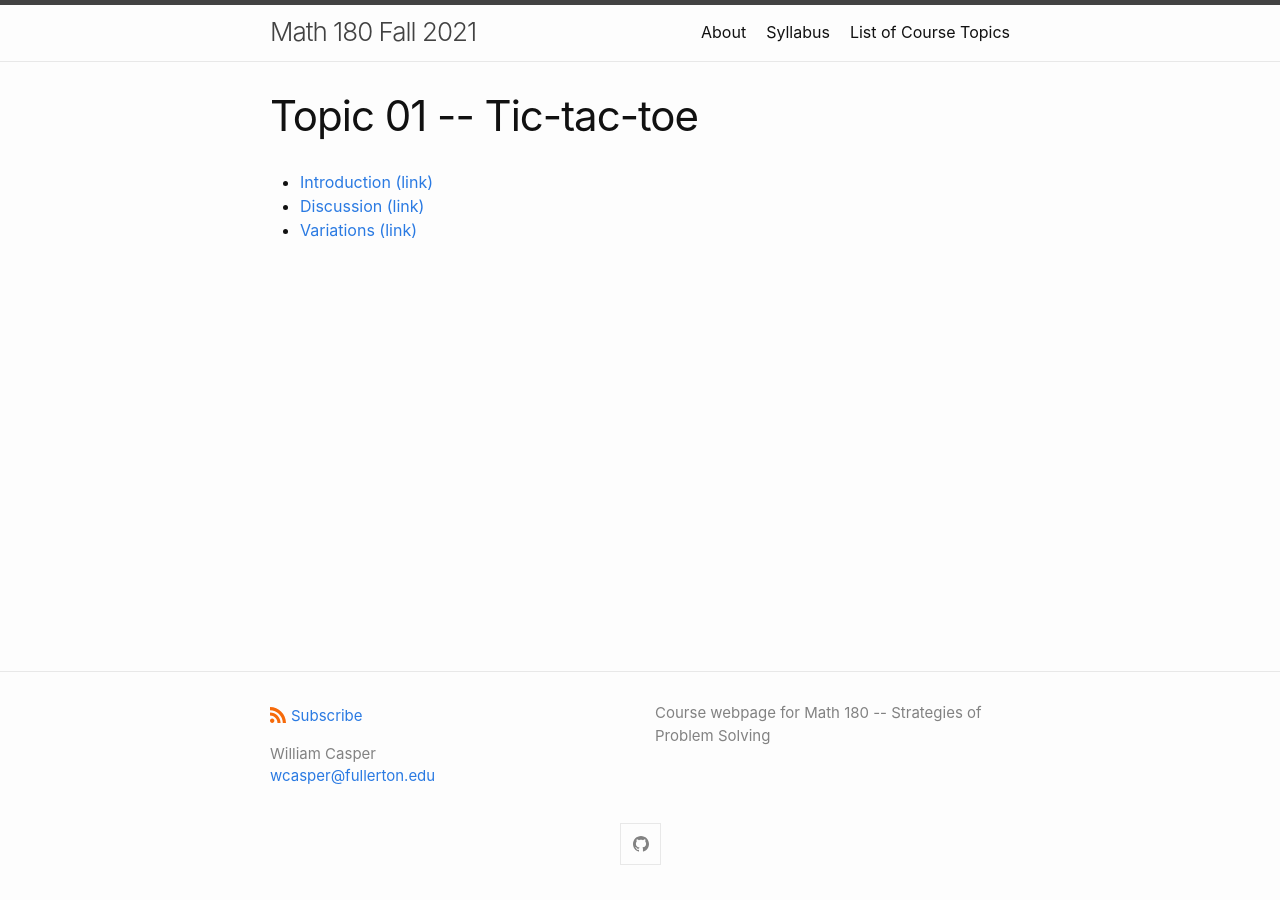
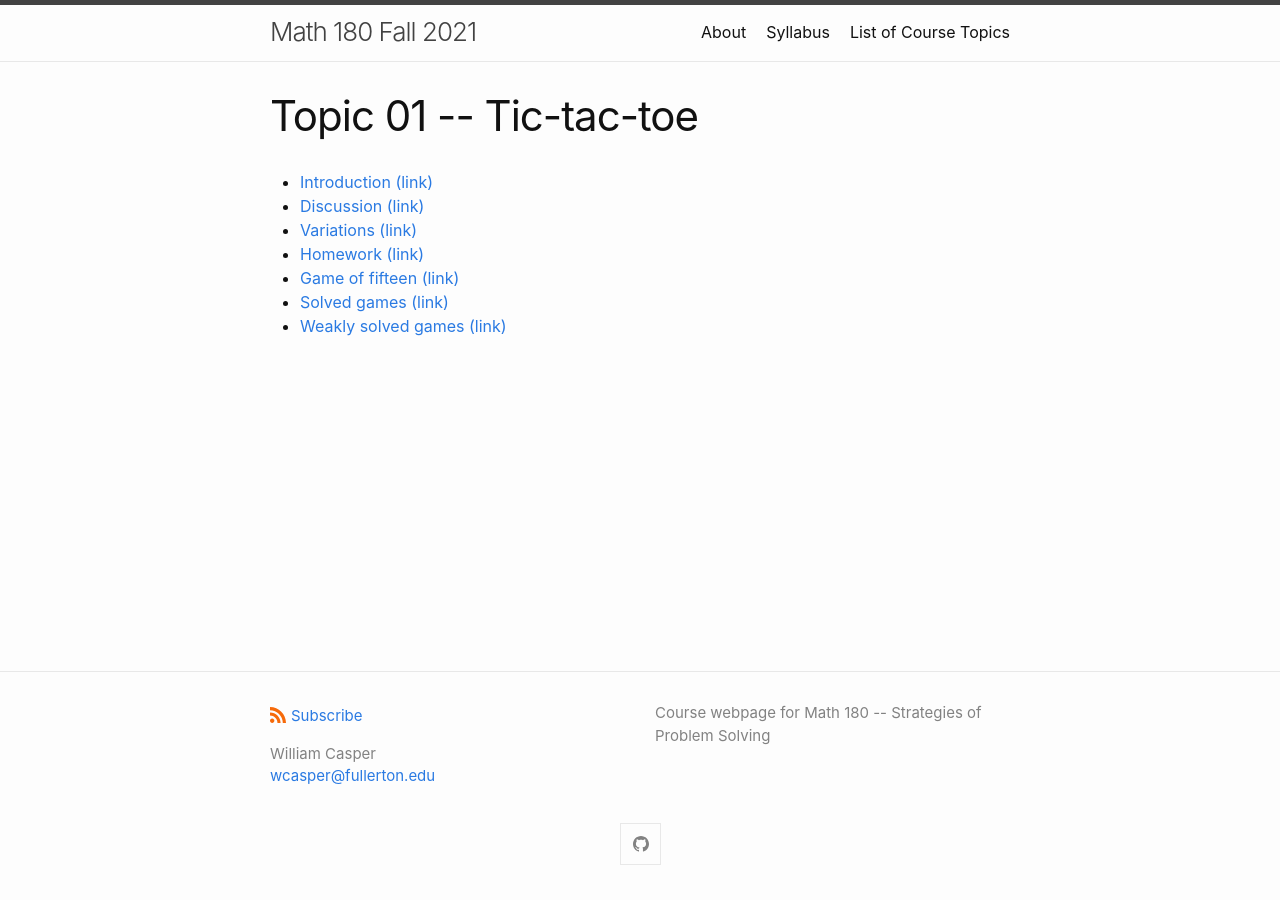
Before and after one commit to wcasper/math180fall2021, a Jekyll site: the page built from _topics/topic01-tic-tac-toe.md, in a window 1280 px wide. Built offline with Jekyll 4.4.1, drawn with Linux system fonts in a browser that asks for light colours.

Commit message:
added links

```diff
--- a/_topics/topic01-tic-tac-toe.md
+++ b/_topics/topic01-tic-tac-toe.md
@@ -6,3 +6,7 @@ title: Topic 01 -- Tic-tac-toe
 * [Introduction (link)](/math180fall2021/modules/tic-tac-toe/introduction)
 * [Discussion (link)](/math180fall2021/modules/tic-tac-toe/discussion)
 * [Variations (link)](/math180fall2021/modules/tic-tac-toe/variations)
+* [Homework (link)](/math180fall2021/modules/tic-tac-toe/homework)
+* [Game of fifteen (link)](/math180fall2021/modules/tic-tac-toe/game-of-fifteen)
+* [Solved games (link)](/math180fall2021/modules/tic-tac-toe/solved-games)
+* [Weakly solved games (link)](/math180fall2021/modules/tic-tac-toe/weakly-solved-games)
```
